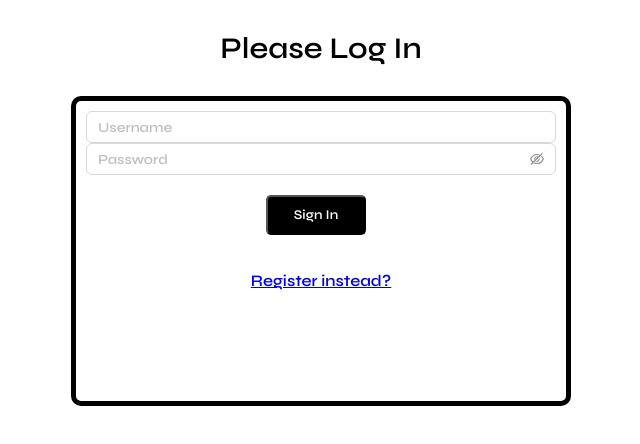
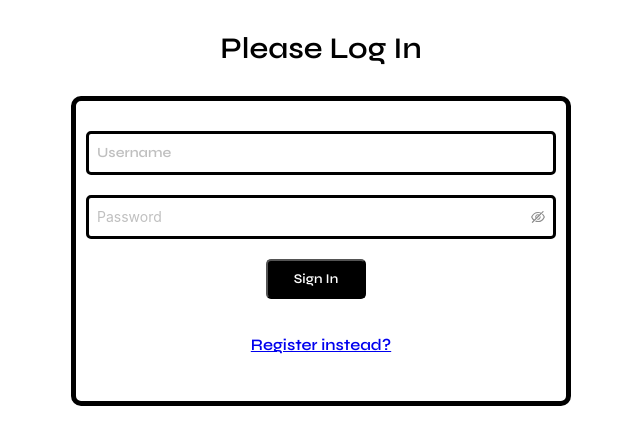
Before and after one commit to UltimateProdigy/ife, a Next.js app: page /signin in a window 1280 px wide. Shown: the top 444 px of the page, without its empty margins (319-959 px from the left). Built offline with nearby package versions, Linux system fonts and the light colour scheme.

Commit message:
Authentication Finalised

```diff
--- a/src/app/(routes)/register/page.tsx
+++ b/src/app/(routes)/register/page.tsx
@@ -104,5 +104,4 @@ const Register: React.FC = () => {
   );
 };
 
-// Export the component as the default export
 export default Register;
--- a/src/app/(routes)/signin/page.tsx
+++ b/src/app/(routes)/signin/page.tsx
@@ -1,9 +1,9 @@
-'use client';
+"use client";
 
-import { Input } from 'antd'; // Import Ant Design Input component
+import { Input } from "antd";
 import "./signin.css";
 import Link from "next/link";
-import { FormEvent, useState } from "react"; // Import useState instead of useRef for form fields
+import { FormEvent, useState } from "react";
 import { useRouter } from "next/navigation";
 
 const Signin: React.FC = () => {
@@ -11,18 +11,17 @@ const Signin: React.FC = () => {
   const [loginPassword, setLoginPassword] = useState<string>("");
   const router = useRouter();
 
-  const username = localStorage.getItem("Username") || ""; // Retrieve username from localStorage
-  const password = localStorage.getItem("Password") || ""; // Retrieve password from localStorage
+  const storedUsername = localStorage.getItem("Username");
+  const storedPassword = localStorage.getItem("Password");
 
   const handleLogin = (e: FormEvent) => {
     e.preventDefault();
 
-    // Check if entered username and password match the stored values
-    if (username === loginUsername && password === loginPassword) {
+    if (storedUsername === loginUsername && storedPassword === loginPassword) {
       alert("Signed In Successfully");
       router.push("/dashboard");
     } else {
-      alert("Invalid Credentials, Please Try Again!!!");
+      alert("Incorrect Username or Password");
     }
   };
 
@@ -31,6 +30,7 @@ const Signin: React.FC = () => {
       <h3 className="login-intro">Please Log In</h3>
       <form className="signin-form" onSubmit={handleLogin}>
         <Input
+          className="input"
           type="text"
           placeholder="Username"
           value={loginUsername}
@@ -38,6 +38,7 @@ const Signin: React.FC = () => {
           required
         />
         <Input.Password
+          className="input"
           placeholder="Password"
           value={loginPassword}
           onChange={(e) => setLoginPassword(e.target.value)}
--- a/src/app/(routes)/signin/signin.css
+++ b/src/app/(routes)/signin/signin.css
@@ -8,11 +8,11 @@
   margin: auto;
   border-radius: 10px;
 }
-input {
-  width: 95%;
+.input {
+  width: 100%;
   margin-top: 20px;
   border-radius: 5px;
-  padding: 10px;
+  padding: 8px;
   border: 3px solid black;
   font-family: Syne;
 }
@@ -42,6 +42,6 @@ input {
 .instead:hover {
     transform: scale(1.1);
 }
-input::placeholder {
+.input::placeholder {
     font-family: Syne;
 }
--- a/src/app/components/footer/footer.css
+++ b/src/app/components/footer/footer.css
@@ -24,4 +24,6 @@ footer {
     font-family: Syne;
     list-style-type: none;
     padding: 5px;
+    cursor: pointer;
+    width: 100px;
 }
```
